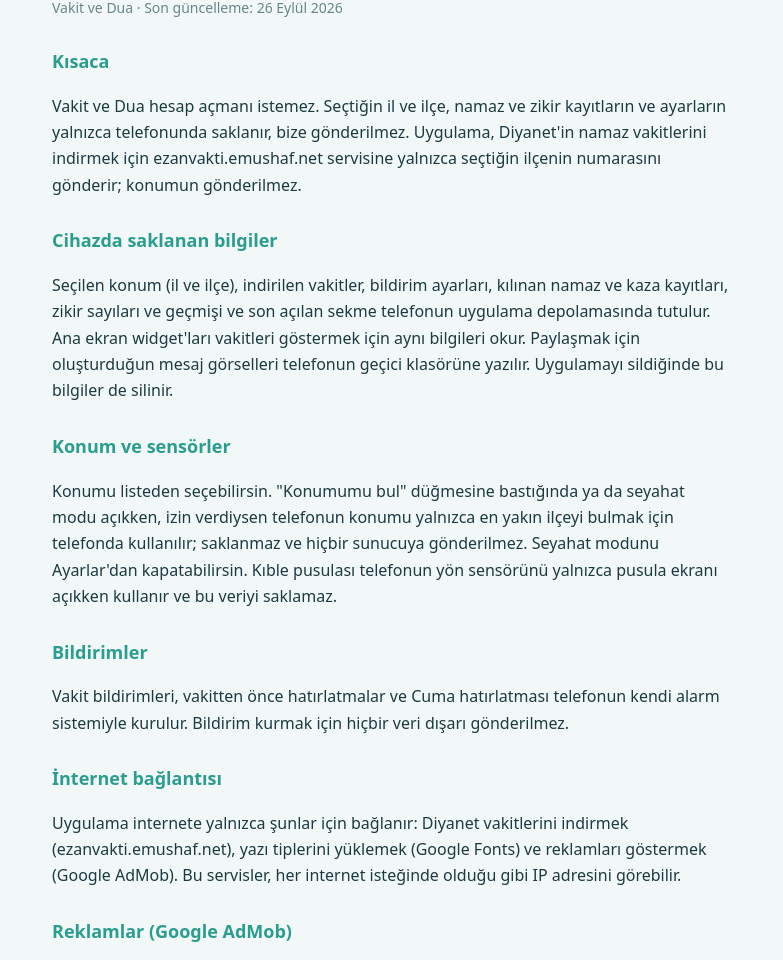
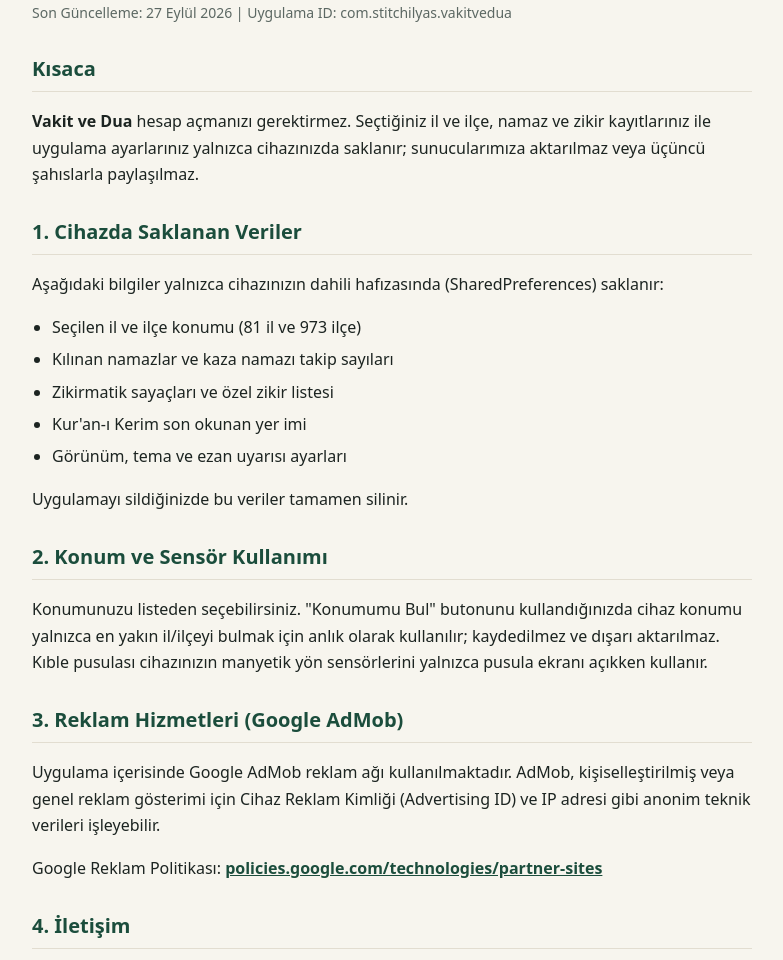
Before and after one commit to ilyasilmek/vakitvedua, a website: page gizlilik.html in a window 1280 px wide. Shown: the part 83-1043 px from the top of the page, without its empty margins (248-1031 px from the left). Drawn offline with Linux system fonts and the light colour scheme.

Commit message:
docs: README gorselleri, ekran galerisi ve gizlilik politikasi eklendi

```diff
--- a/gizlilik.html
+++ b/gizlilik.html
@@ -6,43 +6,44 @@
 <title>Vakit ve Dua · Gizlilik Politikası</title>
 <link rel="icon" href="icon.svg" type="image/svg+xml">
 <style>
-body{margin:0;background:#F2F8F8;color:#1D3A40;font:16px/1.65 system-ui,-apple-system,"Segoe UI",Roboto,sans-serif}
-main{max-width:680px;margin:0 auto;padding:32px 20px 60px}
-h1{font-size:26px;margin:0 0 4px}
-h2{font-size:18px;margin:28px 0 8px;color:#2A9D8F}
-.m{color:#6A8589;font-size:14px}
-a{color:#2A9D8F}
+body{margin:0;background:#F7F5EE;color:#1C2421;font:16px/1.65 system-ui,-apple-system,"Segoe UI",Roboto,sans-serif}
+main{max-width:720px;margin:0 auto;padding:32px 20px 60px}
+h1{font-size:28px;margin:0 0 6px;color:#1B4D3C}
+h2{font-size:20px;margin:28px 0 10px;color:#1B4D3C;border-bottom:1px solid #E2DDD0;padding-bottom:6px}
+.m{color:#5C6863;font-size:14px;margin-bottom:20px}
+a{color:#1B4D3C;font-weight:600}
+ul{padding-left:20px}
+li{margin-bottom:6px}
 </style>
 </head>
 <body>
 <main>
-<h1>Gizlilik Politikası</h1>
-<div class="m">Vakit ve Dua · Son güncelleme: 26 Eylül 2026</div>
+<h1>Vakit ve Dua · Gizlilik Politikası</h1>
+<div class="m">Son Güncelleme: 27 Eylül 2026 | Uygulama ID: com.stitchilyas.vakitvedua</div>
 
 <h2>Kısaca</h2>
-<p>Vakit ve Dua hesap açmanı istemez. Seçtiğin il ve ilçe, namaz ve zikir kayıtların ve ayarların yalnızca telefonunda saklanır, bize gönderilmez. Uygulama, Diyanet'in namaz vakitlerini indirmek için ezanvakti.emushaf.net servisine yalnızca seçtiğin ilçenin numarasını gönderir; konumun gönderilmez.</p>
+<p><strong>Vakit ve Dua</strong> hesap açmanızı gerektirmez. Seçtiğiniz il ve ilçe, namaz ve zikir kayıtlarınız ile uygulama ayarlarınız yalnızca cihazınızda saklanır; sunucularımıza aktarılmaz veya üçüncü şahıslarla paylaşılmaz.</p>
 
-<h2>Cihazda saklanan bilgiler</h2>
-<p>Seçilen konum (il ve ilçe), indirilen vakitler, bildirim ayarları, kılınan namaz ve kaza kayıtları, zikir sayıları ve geçmişi ve son açılan sekme telefonun uygulama depolamasında tutulur. Ana ekran widget'ları vakitleri göstermek için aynı bilgileri okur. Paylaşmak için oluşturduğun mesaj görselleri telefonun geçici klasörüne yazılır. Uygulamayı sildiğinde bu bilgiler de silinir.</p>
+<h2>1. Cihazda Saklanan Veriler</h2>
+<p>Aşağıdaki bilgiler yalnızca cihazınızın dahili hafızasında (SharedPreferences) saklanır:</p>
+<ul>
+  <li>Seçilen il ve ilçe konumu (81 il ve 973 ilçe)</li>
+  <li>Kılınan namazlar ve kaza namazı takip sayıları</li>
+  <li>Zikirmatik sayaçları ve özel zikir listesi</li>
+  <li>Kur'an-ı Kerim son okunan yer imi</li>
+  <li>Görünüm, tema ve ezan uyarısı ayarları</li>
+</ul>
+<p>Uygulamayı sildiğinizde bu veriler tamamen silinir.</p>
 
-<h2>Konum ve sensörler</h2>
-<p>Konumu listeden seçebilirsin. "Konumumu bul" düğmesine bastığında ya da seyahat modu açıkken, izin verdiysen telefonun konumu yalnızca en yakın ilçeyi bulmak için telefonda kullanılır; saklanmaz ve hiçbir sunucuya gönderilmez. Seyahat modunu Ayarlar'dan kapatabilirsin. Kıble pusulası telefonun yön sensörünü yalnızca pusula ekranı açıkken kullanır ve bu veriyi saklamaz.</p>
+<h2>2. Konum ve Sensör Kullanımı</h2>
+<p>Konumunuzu listeden seçebilirsiniz. "Konumumu Bul" butonunu kullandığınızda cihaz konumu yalnızca en yakın il/ilçeyi bulmak için anlık olarak kullanılır; kaydedilmez ve dışarı aktarılmaz. Kıble pusulası cihazınızın manyetik yön sensörlerini yalnızca pusula ekranı açıkken kullanır.</p>
 
-<h2>Bildirimler</h2>
-<p>Vakit bildirimleri, vakitten önce hatırlatmalar ve Cuma hatırlatması telefonun kendi alarm sistemiyle kurulur. Bildirim kurmak için hiçbir veri dışarı gönderilmez.</p>
+<h2>3. Reklam Hizmetleri (Google AdMob)</h2>
+<p>Uygulama içerisinde Google AdMob reklam ağı kullanılmaktadır. AdMob, kişiselleştirilmiş veya genel reklam gösterimi için Cihaz Reklam Kimliği (Advertising ID) ve IP adresi gibi anonim teknik verileri işleyebilir.</p>
+<p>Google Reklam Politikası: <a href="https://policies.google.com/technologies/partner-sites" target="_blank">policies.google.com/technologies/partner-sites</a></p>
 
-<h2>İnternet bağlantısı</h2>
-<p>Uygulama internete yalnızca şunlar için bağlanır: Diyanet vakitlerini indirmek (ezanvakti.emushaf.net), yazı tiplerini yüklemek (Google Fonts) ve reklamları göstermek (Google AdMob). Bu servisler, her internet isteğinde olduğu gibi IP adresini görebilir.</p>
-
-<h2>Reklamlar (Google AdMob)</h2>
-<p>Android uygulaması Google AdMob aracılığıyla reklam gösterir: açılışta en fazla dört saatte bir ve yalnızca "Destek ol &amp; Reklam izle" düğmesine bastığında. Google, reklam sunmak ve ölçmek için reklam kimliği, cihaz bilgisi ve yaklaşık konum (IP adresinden) gibi verileri toplayabilir. Avrupa Ekonomik Alanı ve Birleşik Krallık'taki kullanıcılardan bu veriler için izin istenir; izin tercihini uygulamanın Hakkında ekranındaki "Reklam gizlilik seçenekleri" düğmesinden değiştirebilirsin.</p>
-<p>Google'ın verileri nasıl kullandığı: <a href="https://policies.google.com/technologies/partner-sites?hl=tr">policies.google.com/technologies/partner-sites</a>. Kişiselleştirilmiş reklamları telefonunun Ayarlar &gt; Google &gt; Reklamlar bölümünden kapatabilirsin.</p>
-
-<h2>Çocuklar</h2>
-<p>Uygulama çocuklara yönelik olarak tasarlanmamıştır ve bilerek çocuklardan veri toplamaz.</p>
-
-<h2>İletişim</h2>
-<p>Sorular ve düzeltme talepleri için: <a href="mailto:ilyasilmk@gmail.com">ilyasilmk@gmail.com</a></p>
+<h2>4. İletişim</h2>
+<p>Gizlilik politikamız ile ilgili soru ve talepleriniz için: <a href="mailto:ilyasilmk@gmail.com">ilyasilmk@gmail.com</a></p>
 </main>
 </body>
 </html>
```
Also changed, not shown: privacy-policy.md (added, +59 -0 lines), README.md.
